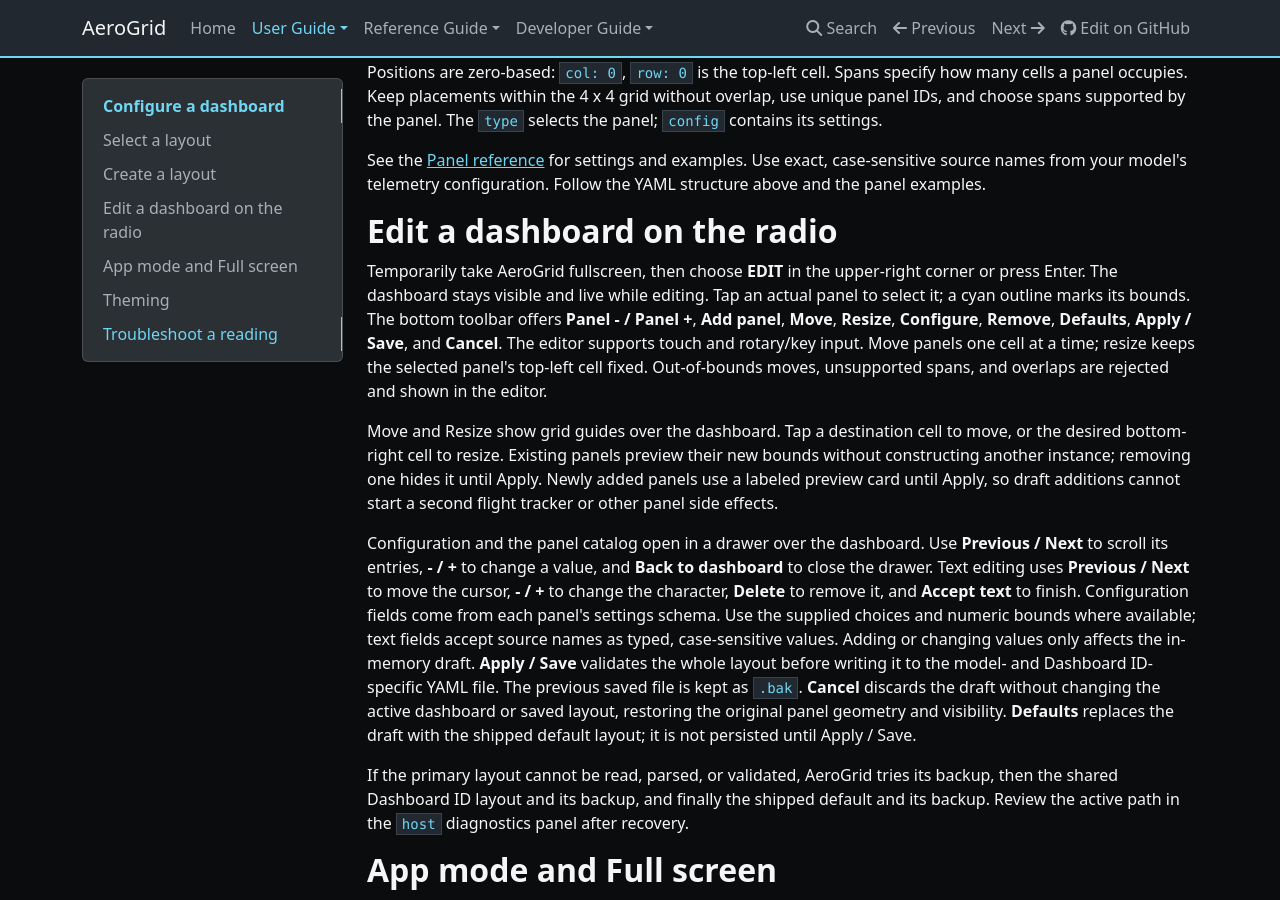
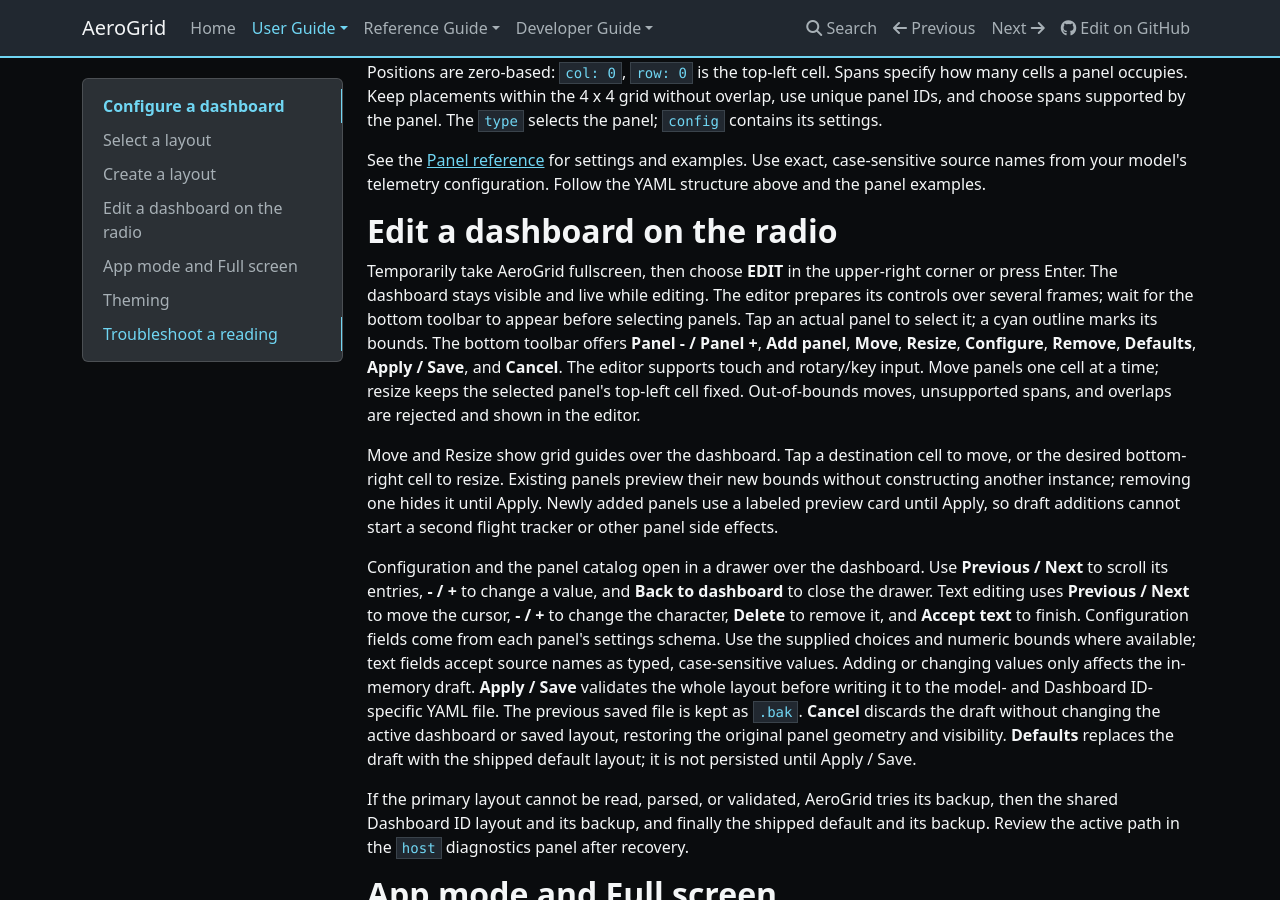
Before and after one commit to thomaskistler/aero-grid, an MkDocs documentation site: the page built from docs/user-guide/dashboards.md, in a window 1280 px wide and 900 px high, scrolled down 1071 px. Built offline with MkDocs 1.6.1, drawn with Linux system fonts in a browser that asks for light colours; nearby versions of some CDN libraries.

Commit message:
Fix layout editor callback CPU budget
Stage editor controls across refresh callbacks, avoid unchanged preview geometry updates, and isolate input rendering from live panel refresh work. Enforce editor callback budgets on a full grid and cover partial-startup cleanup.

Co-authored-by: Copilot App <223556219+Copilot@users.noreply.github.com>

```diff
--- a/docs/user-guide/dashboards.md
+++ b/docs/user-guide/dashboards.md
@@ -68,6 +68,8 @@ Follow the YAML structure above and the panel examples.
 
 Temporarily take AeroGrid fullscreen, then choose **EDIT** in the upper-right
 corner or press Enter. The dashboard stays visible and live while editing.
+The editor prepares its controls over several frames; wait for the bottom toolbar
+to appear before selecting panels.
 Tap an actual panel to select it; a cyan outline marks its bounds. The bottom
 toolbar offers **Panel - / Panel +**, **Add panel**, **Move**, **Resize**,
 **Configure**, **Remove**, **Defaults**, **Apply / Save**, and **Cancel**.
```
Also changed, not shown: 3 other files.
